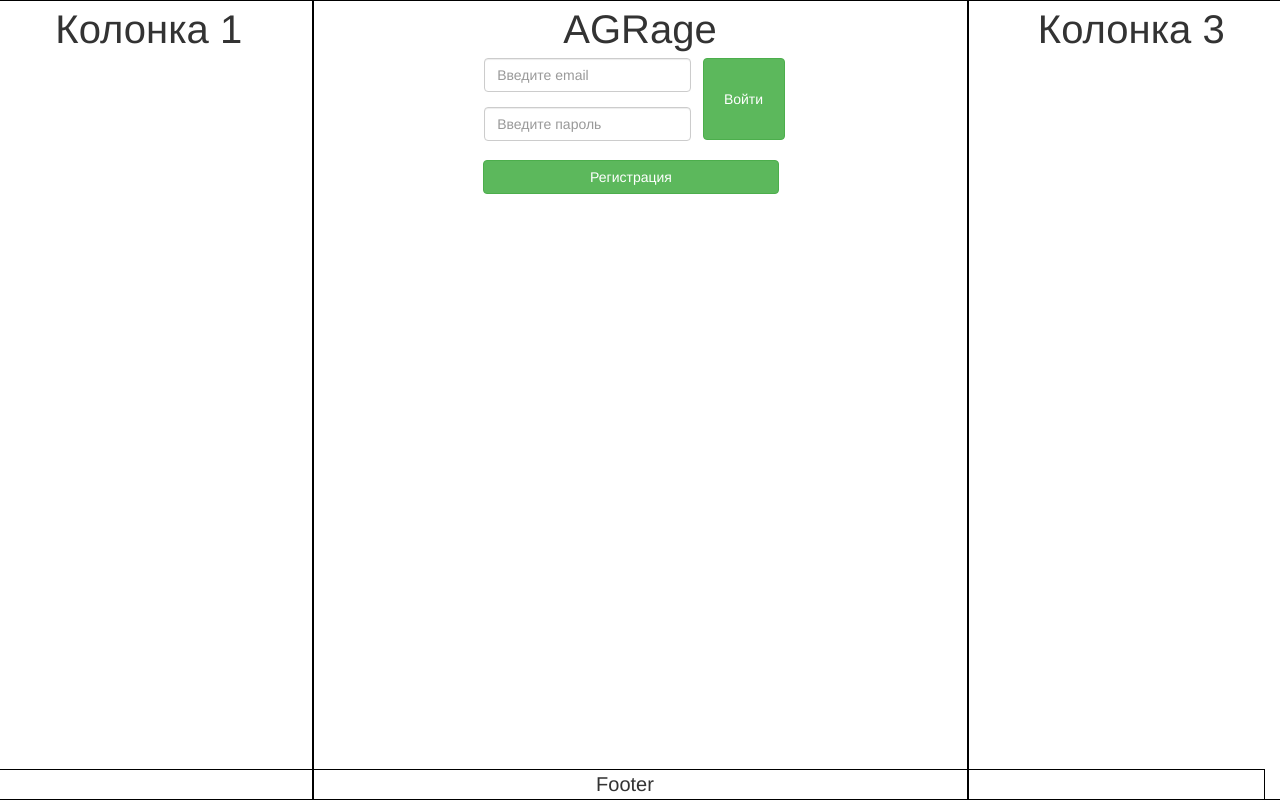
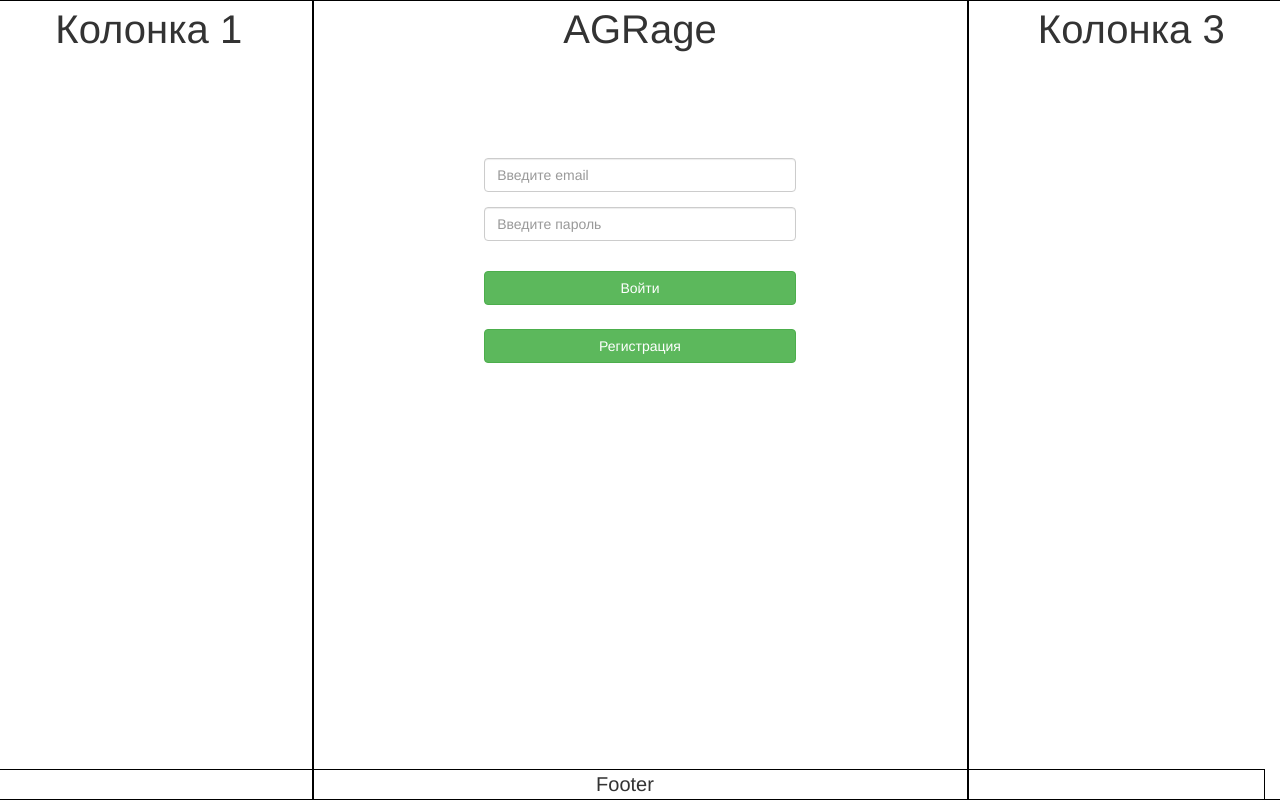
Before and after one commit to frontend-park-mail-ru/2016_2_AGRage, a plain HTML site: page index.html in a window 1280 px wide. Drawn offline with nearby package versions, Linux system fonts and the light colour scheme.

Commit message:
popUp upgrade

```diff
--- a/css/all.css
+++ b/css/all.css
@@ -1,21 +1,14 @@
 .registButton{
-	width: 49%;
+	width: 100%;
 	position: relative;
-  float: left;
-  left: 24%;
-}
-.secondFormGroup{
-	position: static;
 }
 .firstFormGroup{
-	position:relative;
-	float: left;
-	left:25%;
+	margin: 100px auto;
+	width: 50%;
 }
+
 .enterButton{
-	position: static;
-	width: 82px;
-	height: 82px;
+	width: 100%;
 }
 .firstColumn{
 	font-size: 40px;
@@ -26,6 +19,7 @@
 	font-size: 40px;
 	border: 1px solid black;
 	height: 100%;
+	min-width: 300px;
 }
 .thirdColumn{
 	font-size: 40px;
@@ -53,7 +47,6 @@
     height:150px;
     /*background-color: #ccc;*/
     margin-top: 10px;
-    padding:10px;
     font-size:30px;
   /*  color: #fff;*/
 }
--- a/index.html
+++ b/index.html
@@ -17,7 +17,6 @@
         <div class="row mainRaw">
             <div class="col-md-3 firstColumn text-center">Колонка 1</div>
             <div class="col-md-6 secondColumn text-center">AGRage
-              <div class="secondFormGroup">
                 <div class="firstFormGroup" >
                 <div class="form-group">
                   <input type="email" class="form-control" id="exampleInputEmail1" placeholder="Введите email">
@@ -25,17 +24,20 @@
                 <div class="form-group">
                   <input type="password" class="form-control" id="exampleInputPassword1" placeholder="Введите пароль">
                 </div>
-              </div>
+
 
                 <button type="button" class="btn btn-success enterButton">Войти</button>
 
-              </div>
+
                 <div class="b-container">
                   <button onClick="javascript:PopUpShow()" type="button" class="btn btn-success registButton">Регистрация</button>
                   <!--<a href="javascript:PopUpShow()">Show popup</a>-->
                 </div>
+                </div>
                 <div class="b-popup" id="popup1">
                   <div class="b-popup-content">
+                    <!--Hide popUp function-->
+                    <script> $("#popup1").hide(); </script>
                     <form role="form">
                       <p alight="center">Форма регистрации</p>
                       <div class="form-group">
@@ -53,10 +55,12 @@
                             </label>
                       </div>
                       <button type="submit" class="btn btn-default">Зарегистрироваться</button>
+
                     </form>
                     <!--<a href="javascript:PopUpHide()">Hide popup</a>-->
                   </div>
                 </div>
+
             </div>
             <div class="col-md-3 thirdColumn text-center">Колонка 3</div>
         </div>
--- a/js/popUp.js
+++ b/js/popUp.js
@@ -1,8 +1,8 @@
 
-    $(document).ready(function(){
+    //$(document).ready(function(){
         //Скрыть PopUp при загрузке страницы
-        PopUpHide();
-    });
+        //PopUpHide();
+    //});
     //Функция отображения PopUp
     function PopUpShow(){
         $("#popup1").show();
```
